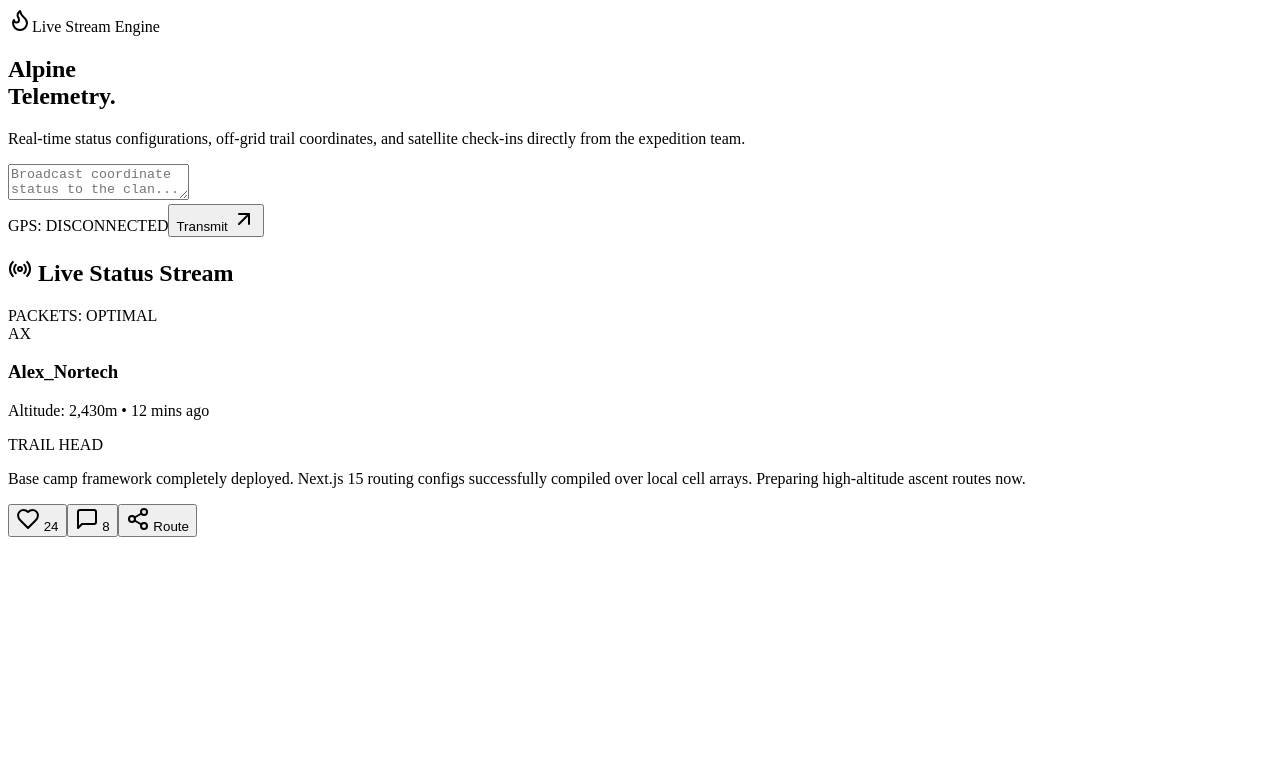
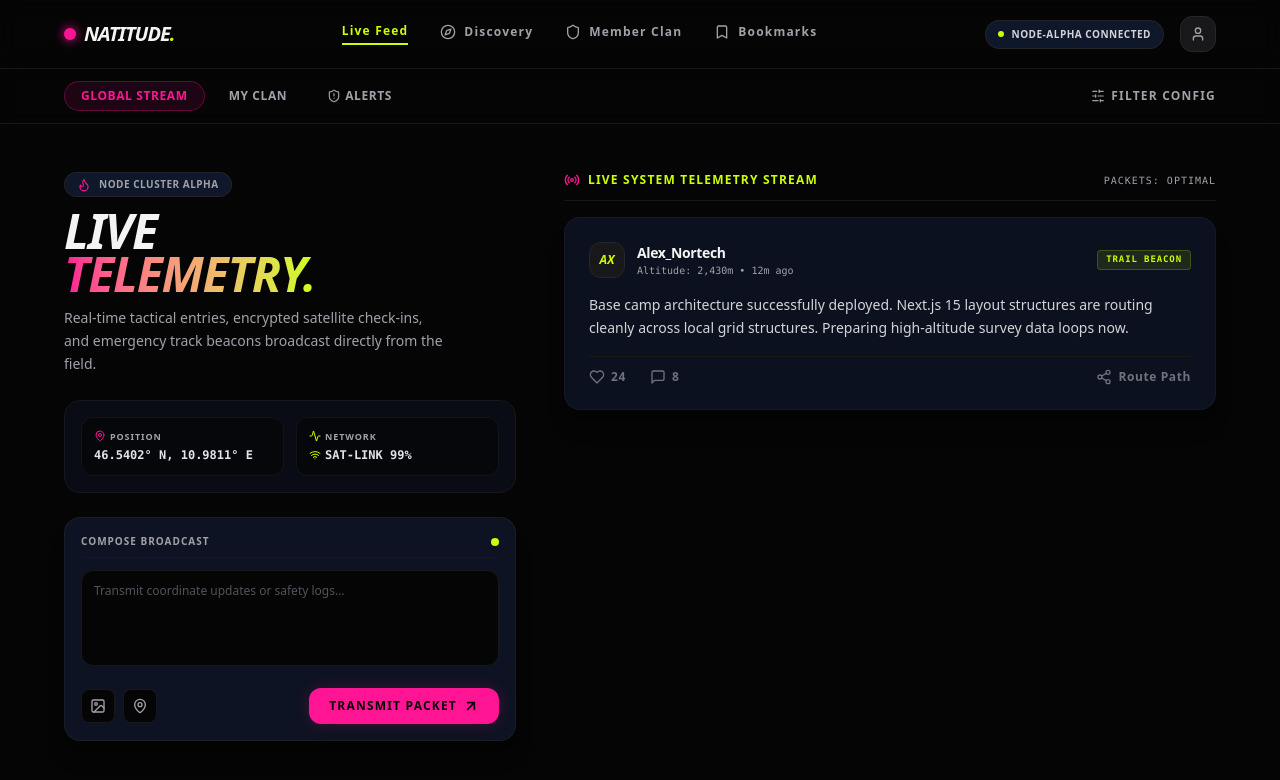
Before and after one commit to NortechStudio/Natitude, a Next.js app: page / in a window 1280 px wide. Shown: the top 780 px of the page. Built offline with nearby package versions, Linux system fonts and the light colour scheme.

Commit message:
fix: re-allocate layout architecture skeleton to layout file and relocate view execution to page component

```diff
--- a/src/app/layout.tsx
+++ b/src/app/layout.tsx
@@ -1,80 +1,20 @@
 import React from 'react';
-import { ArrowUpRight, Flame, Radio, MessageSquare, Heart, Share2 } from 'lucide-react';
+import './globals.css';
 
-export default function LiveFeedTab() {
+export const metadata = {
+  title: 'Natitude Operational Portal',
+  description: 'Premium High-Altitude Telemetry Interface',
+};
+
+export default function RootLayout({ children }: { children: React.ReactNode }) {
   return (
-    <div className="w-full min-h-screen relative">
-      {/* Background radial atmosphere glow */}
-      <div className="absolute top-0 left-1/2 -translate-x-1/2 w-full max-w-7xl h-[500px] bg-gradient-to-b from-[#0f172a]/50 via-transparent to-transparent -z-10 pointer-events-none" />
-
-      <main className="max-w-7xl mx-auto px-6 lg:px-16 pt-8 md:pt-16 grid grid-cols-1 md:grid-cols-12 gap-8 lg:gap-12 items-start">
-
-        {/* LEFT COLUMN: Telemetry Console Overview */}
-        <section className="space-y-6 md:col-span-5 md:sticky md:top-28">
-          <div className="inline-flex items-center gap-2 bg-[#0f172a] px-3 py-1 rounded-full border border-zinc-800">
-            <Flame className="w-3.5 h-3.5 text-[#ff1493]" />
-            <span className="text-[10px] font-bold tracking-wider uppercase text-zinc-400">Live Stream Engine</span>
-          </div>
-          <h1 className="text-4xl lg:text-5xl font-black tracking-tight uppercase italic leading-[0.9]">
-            Alpine <br />
-            <span className="text-transparent bg-clip-text bg-gradient-to-r from-[#ff1493] to-[#ccff00]">
-              Telemetry.
-            </span>
-          </h1>
-          <p className="text-sm text-zinc-400 max-w-sm">
-            Real-time status configurations, off-grid trail coordinates, and satellite check-ins directly from the expedition team.
-          </p>
-
-          {/* QUICK BROADCAST COMPONENT INPUT FRAME */}
-          <div className="bg-[#0f172a]/60 border border-zinc-800/80 rounded-2xl p-4 space-y-3">
-            <textarea
-              placeholder="Broadcast coordinate status to the clan..."
-              className="w-full bg-[#050506] border border-zinc-800/60 rounded-xl p-3 text-xs focus:outline-none focus:border-[#ff1493]/60 resize-none h-20 text-zinc-200"
-            />
-            <div className="flex items-center justify-between">
-              <span className="text-[10px] font-mono text-zinc-500">GPS: DISCONNECTED</span>
-              <button className="bg-[#ff1493] text-[#050506] text-xs font-black uppercase tracking-wider px-4 py-2 rounded-lg flex items-center gap-1.5 active:scale-95 transition-transform cursor-pointer">
-                Transmit <ArrowUpRight className="w-3.5 h-3.5 stroke-[2.5]" />
-              </button>
-            </div>
-          </div>
-        </section>
-
-        {/* RIGHT COLUMN: Chronological Feed Post Stream */}
-        <section className="space-y-4 md:col-span-7 w-full">
-          <div className="flex items-center justify-between border-b border-zinc-900 pb-3">
-            <h2 className="text-xs font-bold uppercase tracking-widest text-[#ccff00] flex items-center gap-2">
-              <Radio className="w-4 h-4 text-[#ff1493] animate-pulse" /> Live Status Stream
-            </h2>
-            <span className="text-[10px] font-mono text-zinc-500">PACKETS: OPTIMAL</span>
-          </div>
-
-          <div className="space-y-4">
-            {/* DUMMY FEED CARD 1 */}
-            <div className="bg-[#0f172a] border border-zinc-800/40 p-6 rounded-2xl space-y-4 shadow-xl">
-              <div className="flex items-center justify-between">
-                <div className="flex items-center gap-3">
-                  <div className="w-8 h-8 rounded-lg bg-zinc-800 border border-zinc-700 flex items-center justify-center font-bold text-xs text-[#ccff00]">AX</div>
-                  <div>
-                    <h3 className="text-sm font-bold text-zinc-100">Alex_Nortech</h3>
-                    <p className="text-[10px] font-mono text-zinc-500">Altitude: 2,430m • 12 mins ago</p>
-                  </div>
-                </div>
-                <span className="text-[10px] font-mono font-bold bg-[#ccff00]/10 text-[#ccff00] px-2 py-0.5 rounded border border-[#ccff00]/20">TRAIL HEAD</span>
-              </div>
-              <p className="text-xs text-zinc-300 leading-relaxed">
-                Base camp framework completely deployed. Next.js 15 routing configs successfully compiled over local cell arrays. Preparing high-altitude ascent routes now.
-              </p>
-              <div className="flex items-center gap-6 pt-2 border-t border-zinc-900 text-zinc-500 text-xs">
-                <button className="flex items-center gap-1.5 hover:text-[#ff1493] transition-colors cursor-pointer"><Heart className="w-4 h-4" /> 24</button>
-                <button className="flex items-center gap-1.5 hover:text-[#ccff00] transition-colors cursor-pointer"><MessageSquare className="w-4 h-4" /> 8</button>
-                <button className="flex items-center gap-1.5 hover:text-white transition-colors cursor-pointer"><Share2 className="w-4 h-4" /> Route</button>
-              </div>
-            </div>
-          </div>
-        </section>
-
-      </main>
-    </div>
+    <html lang="en" className="bg-slate-black text-quartz-pure antialiased selection:bg-pink-neon selection:text-slate-black">
+      {/* This is the global structural frame.
+        It stays completely clean so that your individual pages can render inside it.
+      */}
+      <body className="min-h-screen w-full m-0 p-0 overflow-x-hidden bg-slate-black">
+        {children}
+      </body>
+    </html>
   );
 }
--- a/src/app/page.tsx
+++ b/src/app/page.tsx
@@ -9,35 +9,35 @@ import {
 
 export default function LiveFeedTab() {
   return (
-    <div className="w-full min-h-screen bg-[#050506] text-[#f4f4f5] pb-24 md:pb-12 relative font-sans antialiased selection:bg-[#ff1493] selection:text-black">
+    <div className="w-full min-h-screen bg-slate-black text-quartz-pure pb-24 md:pb-12 relative font-sans antialiased">
 
       {/* GLOBAL HEADER INNER-FRAME */}
-      <header className="sticky top-0 z-50 w-full border-b border-zinc-900 bg-[#050506]/80 backdrop-blur-md px-6 lg:px-16 py-4 flex items-center justify-between">
+      <header className="sticky top-0 z-50 w-full border-b border-zinc-900 bg-slate-black/80 backdrop-blur-md px-6 lg:px-16 py-4 flex items-center justify-between">
         <div className="flex items-center gap-2 select-none">
-          <div className="w-3 h-3 rounded-full bg-[#ff1493] shadow-[0_0_12px_#ff1493]" />
+          <div className="w-3 h-3 rounded-full bg-pink-neon shadow-[0_0_12px_#ff1493]" />
           <span className="text-xl font-black tracking-tighter uppercase italic">
-            NATITUDE<span className="text-[#ccff00]">.</span>
+            NATITUDE<span className="text-electric-moss">.</span>
           </span>
         </div>
 
-        <nav className="hidden md:flex items-center gap-8 text-xs font-bold uppercase tracking-widest text-zinc-400">
-          <button type="button" className="text-[#ccff00] flex items-center gap-2 border-b-2 border-[#ccff00] pb-1 cursor-pointer">
-            <ZapIcon className="w-4 h-4" /> Live Feed
+        <nav className="hidden md:flex items-center gap-8 text-xs font-bold uppercase tracking-widest text-quartz-muted">
+          <button type="button" className="text-electric-moss flex items-center gap-2 border-b-2 border-electric-moss pb-1 cursor-pointer bg-transparent">
+            Live Feed
           </button>
-          <button type="button" className="hover:text-[#ff1493] flex items-center gap-2 pb-1 transition-colors cursor-pointer">
+          <button type="button" className="hover:text-pink-neon flex items-center gap-2 pb-1 transition-colors cursor-pointer bg-transparent">
             <Compass className="w-4 h-4" /> Discovery
           </button>
-          <button type="button" className="hover:text-[#ff1493] flex items-center gap-2 pb-1 transition-colors cursor-pointer">
+          <button type="button" className="hover:text-pink-neon flex items-center gap-2 pb-1 transition-colors cursor-pointer bg-transparent">
             <Shield className="w-4 h-4" /> Member Clan
           </button>
-          <button type="button" className="hover:text-[#ff1493] flex items-center gap-2 pb-1 transition-colors cursor-pointer">
+          <button type="button" className="hover:text-pink-neon flex items-center gap-2 pb-1 transition-colors cursor-pointer bg-transparent">
             <Bookmark className="w-4 h-4" /> Bookmarks
           </button>
         </nav>
 
         <div className="flex items-center gap-4">
-          <div className="hidden sm:inline-flex items-center gap-2 bg-[#0f172a] border border-zinc-800/80 px-3 py-1.5 rounded-full text-[10px] font-bold uppercase tracking-wider text-zinc-300">
-            <span className="w-1.5 h-1.5 rounded-full bg-[#ccff00]" />
+          <div className="hidden sm:inline-flex items-center gap-2 bg-navy-surface border border-zinc-800/80 px-3 py-1.5 rounded-full text-[10px] font-bold uppercase tracking-wider text-zinc-300">
+            <span className="w-1.5 h-1.5 rounded-full bg-electric-moss" />
             Node-Alpha Connected
           </div>
           <button type="button" className="flex items-center justify-center w-9 h-9 rounded-xl bg-zinc-900 border border-zinc-800 text-zinc-400">
@@ -46,24 +46,24 @@ export default function LiveFeedTab() {
         </div>
       </header>
 
-      {/* BACKGROUND GLOW */}
-      <div className="absolute top-0 left-1/2 -translate-x-1/2 w-full max-w-7xl h-[500px] bg-gradient-to-b from-[#0f172a]/40 via-transparent to-transparent -z-10 pointer-events-none" />
+      {/* BACKGROUND ATMOSPHERIC GLOW */}
+      <div className="absolute top-0 left-1/2 -translate-x-1/2 w-full max-w-7xl h-[500px] bg-gradient-to-b from-navy-surface/40 via-transparent to-transparent -z-10 pointer-events-none" />
 
-      {/* FEED FILTER CONTROLS SUB-BAR */}
-      <div className="w-full border-b border-zinc-900 bg-[#050506]/40 backdrop-blur-sm">
+      {/* SUB-HEADER FILTERS CONTROLS */}
+      <div className="w-full border-b border-zinc-900 bg-slate-black/40 backdrop-blur-sm">
         <div className="max-w-7xl mx-auto px-6 lg:px-16 py-3 flex items-center justify-between overflow-x-auto gap-4">
           <div className="flex items-center gap-2 min-w-max">
-            <button type="button" className="bg-[#ff1493]/10 text-[#ff1493] border border-[#ff1493]/30 text-xs font-bold uppercase tracking-wider px-4 py-1.5 rounded-full cursor-pointer">
+            <button type="button" className="bg-pink-neon/10 text-pink-neon border border-pink-neon/30 text-xs font-bold uppercase tracking-wider px-4 py-1.5 rounded-full cursor-pointer">
               Global Stream
             </button>
-            <button type="button" className="text-zinc-400 hover:text-white text-xs font-bold uppercase tracking-wider px-4 py-1.5 rounded-full cursor-pointer">
+            <button type="button" className="text-quartz-muted hover:text-quartz-pure text-xs font-bold uppercase tracking-wider px-4 py-1.5 rounded-full cursor-pointer bg-transparent">
               My Clan
             </button>
-            <button type="button" className="text-zinc-400 hover:text-[#ccff00] text-xs font-bold uppercase tracking-wider px-4 py-1.5 rounded-full flex items-center gap-1 cursor-pointer">
+            <button type="button" className="text-quartz-muted hover:text-electric-moss text-xs font-bold uppercase tracking-wider px-4 py-1.5 rounded-full flex items-center gap-1 cursor-pointer bg-transparent">
               <ShieldAlert className="w-3.5 h-3.5" /> Alerts
             </button>
           </div>
-          <button type="button" className="text-zinc-500 hover:text-white flex items-center gap-1.5 text-xs font-bold uppercase tracking-widest cursor-pointer min-w-max">
+          <button type="button" className="text-quartz-muted hover:text-quartz-pure flex items-center gap-1.5 text-xs font-bold uppercase tracking-widest cursor-pointer min-w-max bg-transparent">
             <SlidersHorizontal className="w-3.5 h-3.5" /> Filter Config
           </button>
         </div>
@@ -75,51 +75,51 @@ export default function LiveFeedTab() {
         {/* PANEL LEFT: TELEMETRY MANIFEST */}
         <section className="space-y-6 md:col-span-5 md:sticky md:top-24">
           <div className="space-y-3">
-            <div className="inline-flex items-center gap-2 bg-[#0f172a] px-3 py-1 rounded-full border border-zinc-800/80">
-              <Flame className="w-3.5 h-3.5 text-[#ff1493]" />
-              <span className="text-[10px] font-bold tracking-wider uppercase text-zinc-400">Node Cluster Alpha</span>
+            <div className="inline-flex items-center gap-2 bg-navy-surface px-3 py-1 rounded-full border border-zinc-800/80">
+              <Flame className="w-3.5 h-3.5 text-pink-neon" />
+              <span className="text-[10px] font-bold tracking-wider uppercase text-quartz-muted">Node Cluster Alpha</span>
             </div>
             <h1 className="text-4xl lg:text-5xl font-black tracking-tight uppercase italic leading-[0.9]">
               Live <br />
-              <span className="text-transparent bg-clip-text bg-gradient-to-r from-[#ff1493] to-[#ccff00]">
+              <span className="text-transparent bg-clip-text bg-gradient-to-r from-pink-neon to-electric-moss">
                 Telemetry.
               </span>
             </h1>
-            <p className="text-xs lg:text-sm text-zinc-400 max-w-sm leading-relaxed">
+            <p className="text-xs lg:text-sm text-quartz-muted max-w-sm leading-relaxed">
               Real-time tactical entries, encrypted satellite check-ins, and emergency track beacons broadcast directly from the field.
             </p>
           </div>
 
-          <div className="bg-[#0f172a]/40 border border-zinc-900 p-4 rounded-2xl grid grid-cols-2 gap-3">
-            <div className="bg-[#050506]/60 border border-zinc-800/40 p-3 rounded-xl space-y-1">
-              <span className="text-[9px] font-bold text-zinc-500 uppercase tracking-widest flex items-center gap-1"><MapPin className="w-3 h-3 text-[#ff1493]" /> Position</span>
+          <div className="bg-navy-surface/40 border border-zinc-900 p-4 rounded-2xl grid grid-cols-2 gap-3">
+            <div className="bg-slate-black/60 border border-zinc-800/40 p-3 rounded-xl space-y-1">
+              <span className="text-[9px] font-bold text-quartz-muted uppercase tracking-widest flex items-center gap-1"><MapPin className="w-3 h-3 text-pink-neon" /> Position</span>
               <p className="text-xs font-mono font-bold text-zinc-200">46.5402° N, 10.9811° E</p>
             </div>
-            <div className="bg-[#050506]/60 border border-zinc-800/40 p-3 rounded-xl space-y-1">
-              <span className="text-[9px] font-bold text-zinc-500 uppercase tracking-widest flex items-center gap-1"><Activity className="w-3 h-3 text-[#ccff00]" /> Network</span>
-              <p className="text-xs font-mono font-bold text-zinc-200 flex items-center gap-1"><Wifi className="w-3 h-3 text-[#ccff00]" /> SAT-LINK 99%</p>
+            <div className="bg-slate-black/60 border border-zinc-800/40 p-3 rounded-xl space-y-1">
+              <span className="text-[9px] font-bold text-quartz-muted uppercase tracking-widest flex items-center gap-1"><Activity className="w-3 h-3 text-electric-moss" /> Network</span>
+              <p className="text-xs font-mono font-bold text-zinc-200 flex items-center gap-1"><Wifi className="w-3 h-3 text-electric-moss" /> SAT-LINK 99%</p>
             </div>
           </div>
 
-          <div className="bg-[#0f172a]/80 border border-zinc-800/60 rounded-2xl p-4 space-y-3 shadow-xl">
+          <div className="bg-navy-surface/80 border border-zinc-800/60 rounded-2xl p-4 space-y-3 shadow-xl">
             <div className="flex items-center justify-between border-b border-zinc-900 pb-2">
-              <span className="text-[10px] font-bold uppercase tracking-widest text-zinc-400">Compose Broadcast</span>
-              <div className="w-2 h-2 rounded-full bg-[#ccff00]" />
+              <span className="text-[10px] font-bold uppercase tracking-widest text-quartz-muted">Compose Broadcast</span>
+              <div className="w-2 h-2 rounded-full bg-electric-moss" />
             </div>
             <textarea
               placeholder="Transmit coordinate updates or safety logs..."
-              className="w-full bg-[#050506] border border-zinc-900 rounded-xl p-3 text-xs text-zinc-200 placeholder-zinc-600 focus:outline-none resize-none h-24 font-medium"
+              className="w-full bg-slate-black border border-zinc-900 rounded-xl p-3 text-xs text-zinc-200 placeholder-zinc-600 focus:outline-none resize-none h-24 font-medium"
             />
             <div className="flex items-center justify-between pt-1">
               <div className="flex items-center gap-2">
-                <button type="button" className="p-2 bg-[#050506] border border-zinc-900 rounded-lg text-zinc-500 hover:text-[#ff1493] transition-colors">
+                <button type="button" className="p-2 bg-slate-black border border-zinc-900 rounded-lg text-quartz-muted hover:text-pink-neon transition-colors">
                   <Image className="w-4 h-4" />
                 </button>
-                <button type="button" className="p-2 bg-[#050506] border border-zinc-900 rounded-lg text-zinc-500 hover:text-[#ccff00] transition-colors">
+                <button type="button" className="p-2 bg-slate-black border border-zinc-900 rounded-lg text-quartz-muted hover:text-electric-moss transition-colors">
                   <MapPin className="w-4 h-4" />
                 </button>
               </div>
-              <button type="button" className="bg-[#ff1493] text-[#050506] text-xs font-black uppercase tracking-widest px-5 py-2.5 rounded-xl flex items-center gap-1.5 shadow-[0_0_15px_rgba(255,20,147,0.2)] hover:brightness-110">
+              <button type="button" className="bg-pink-neon text-slate-black text-xs font-black uppercase tracking-widest px-5 py-2.5 rounded-xl flex items-center gap-1.5 shadow-[0_0_15px_rgba(255,20,147,0.2)] hover:brightness-110">
                 Transmit Packet <ArrowUpRight className="w-4 h-4 stroke-[2.5]" />
               </button>
             </div>
@@ -129,31 +129,31 @@ export default function LiveFeedTab() {
         {/* PANEL RIGHT: STREAM CARDS FEED */}
         <section className="space-y-4 md:col-span-7 w-full">
           <div className="flex items-center justify-between border-b border-zinc-900 pb-3">
-            <h2 className="text-xs font-bold uppercase tracking-widest text-[#ccff00] flex items-center gap-2">
-              <Radio className="w-4 h-4 text-[#ff1493]" /> Live System Telemetry Stream
+            <h2 className="text-xs font-bold uppercase tracking-widest text-electric-moss flex items-center gap-2">
+              <Radio className="w-4 h-4 text-pink-neon" /> Live System Telemetry Stream
             </h2>
-            <span className="text-[10px] font-mono text-zinc-500 uppercase tracking-widest">PACKETS: OPTIMAL</span>
+            <span className="text-[10px] font-mono text-quartz-muted uppercase tracking-widest">PACKETS: OPTIMAL</span>
           </div>
 
           <div className="space-y-4 w-full">
-            <div className="bg-[#0f172a]/70 border border-zinc-800/40 p-6 rounded-2xl space-y-4 shadow-xl">
+            <div className="bg-navy-surface/70 border border-zinc-800/40 p-6 rounded-2xl space-y-4 shadow-xl">
               <div className="flex items-center justify-between">
                 <div className="flex items-center gap-3">
-                  <div className="w-9 h-9 rounded-xl bg-zinc-900 border border-zinc-800 flex items-center justify-center font-black text-xs text-[#ccff00] italic">AX</div>
+                  <div className="w-9 h-9 rounded-xl bg-zinc-900 border border-zinc-800 flex items-center justify-center font-black text-xs text-electric-moss italic">AX</div>
                   <div>
                     <h3 className="text-sm font-black text-zinc-100 tracking-tight">Alex_Nortech</h3>
-                    <p className="text-[10px] font-mono text-zinc-500">Altitude: 2,430m • 12m ago</p>
+                    <p className="text-[10px] font-mono text-quartz-muted">Altitude: 2,430m • 12m ago</p>
                   </div>
                 </div>
-                <span className="text-[9px] font-mono font-bold bg-[#ccff00]/10 text-[#ccff00] px-2 py-0.5 rounded border border-[#ccff00]/20 tracking-widest uppercase">TRAIL BEACON</span>
+                <span className="text-[9px] font-mono font-bold bg-electric-moss/10 text-electric-moss px-2 py-0.5 rounded border border-electric-moss/20 tracking-widest uppercase">TRAIL BEACON</span>
               </div>
               <p className="text-xs lg:text-sm text-zinc-300 leading-relaxed font-medium">
                 Base camp architecture successfully deployed. Next.js 15 layout structures are routing cleanly across local grid structures. Preparing high-altitude survey data loops now.
               </p>
               <div className="flex items-center gap-6 pt-3 border-t border-zinc-900 text-zinc-500 text-xs font-bold uppercase tracking-wider">
-                <button type="button" className="flex items-center gap-1.5 hover:text-[#ff1493] transition-colors"><Heart className="w-4 h-4" /> 24</button>
-                <button type="button" className="flex items-center gap-1.5 hover:text-[#ccff00] transition-colors"><MessageSquare className="w-4 h-4" /> 8</button>
-                <button type="button" className="flex items-center gap-1.5 hover:text-white transition-colors ml-auto"><Share2 className="w-4 h-4" /> Route Path</button>
+                <button type="button" className="flex items-center gap-1.5 hover:text-pink-neon transition-colors bg-transparent"><Heart className="w-4 h-4" /> 24</button>
+                <button type="button" className="flex items-center gap-1.5 hover:text-electric-moss transition-colors bg-transparent"><MessageSquare className="w-4 h-4" /> 8</button>
+                <button type="button" className="flex items-center gap-1.5 hover:text-white transition-colors ml-auto bg-transparent"><Share2 className="w-4 h-4" /> Route Path</button>
               </div>
             </div>
           </div>
@@ -162,20 +162,19 @@ export default function LiveFeedTab() {
       </main>
 
       {/* MOBILE BAR */}
-      <nav className="md:hidden fixed bottom-0 left-0 right-0 z-50 bg-[#050506]/90 backdrop-blur-xl border-t border-[#0f172a] px-6 py-4 flex justify-between items-center">
-        <button type="button" className="flex flex-col items-center gap-1 text-[#ccff00]">
-          <ZapIcon className="w-5 h-5" />
+      <nav className="md:hidden fixed bottom-0 left-0 right-0 z-50 bg-slate-black/90 backdrop-blur-xl border-t border-zinc-900 px-6 py-4 flex justify-between items-center">
+        <button type="button" className="flex flex-col items-center gap-1 text-electric-moss bg-transparent">
           <span className="text-[10px] font-bold tracking-tight">Feed</span>
         </button>
-        <button type="button" className="flex flex-col items-center gap-1 text-zinc-500">
+        <button type="button" className="flex flex-col items-center gap-1 text-quartz-muted bg-transparent">
           <Compass className="w-5 h-5" />
           <span className="text-[10px] font-medium">Explore</span>
         </button>
-        <button type="button" className="flex flex-col items-center gap-1 text-zinc-500">
+        <button type="button" className="flex flex-col items-center gap-1 text-quartz-muted bg-transparent">
           <Shield className="w-5 h-5" />
           <span className="text-[10px] font-medium">Clan</span>
         </button>
-        <button type="button" className="flex flex-col items-center gap-1 text-zinc-500">
+        <button type="button" className="flex flex-col items-center gap-1 text-quartz-muted bg-transparent">
           <Bookmark className="w-5 h-5" />
           <span className="text-[10px] font-medium">Saved</span>
         </button>
@@ -184,12 +183,3 @@ export default function LiveFeedTab() {
     </div>
   );
 }
-
-// Simple fallback icon loop wrapper to maximize load safety
-function ZapIcon(props: React.SVGProps<SVGSVGElement>) {
-  return (
-    <svg xmlns="http://www.w3.org/2000/svg" width="24" height="24" viewBox="0 0 24 24" fill="none" stroke="currentColor" strokeWidth="2.5" strokeLinecap="round" strokeLinejoin="round" {...props}>
-      <polygon points="13 2 3 14 12 14 11 22 21 10 12 10 13 2" />
-    </svg>
-  );
-}
```
